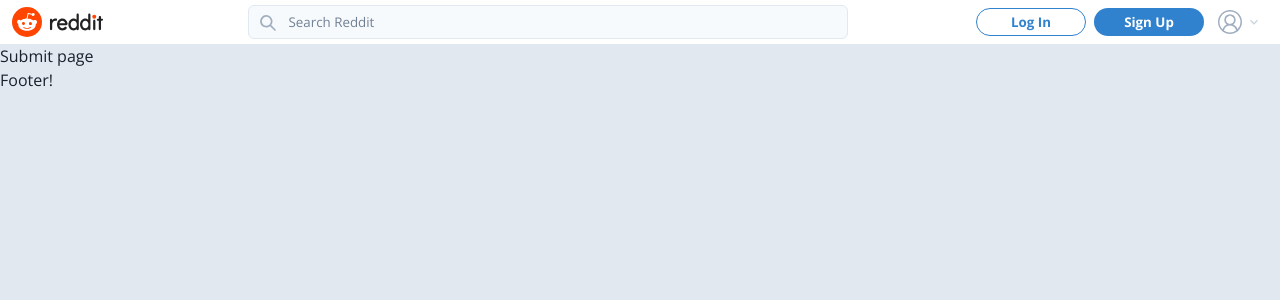
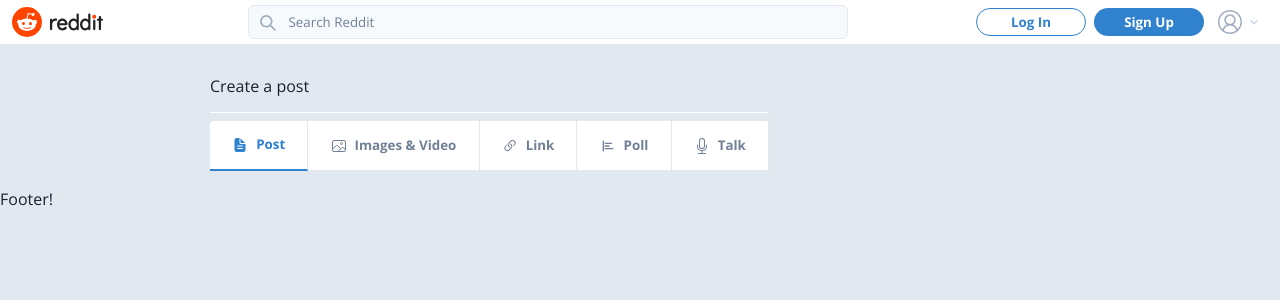
Before and after one commit to fasperger/Reddit-Clone-FCC, a Next.js app: page /r/1/submit in a window 1280 px wide. Shown: the top 300 px of the page. Built offline with nearby package versions, Linux system fonts and the light colour scheme; no server answers.

Commit message:
adds create a post tabs structure

```diff
--- a/src/components/Layout/PageContent.tsx
+++ b/src/components/Layout/PageContent.tsx
@@ -9,19 +9,16 @@
 
     return (
         <Flex
-            border="1px solid red"
             justify="center"
             p="16px 0"
         >
             <Flex
-                border="1px solid green"
                 width="95%"
                 maxWidth="860px"
                 justify="center"
             >
                 {/* Left Hand Side */}
                 <Flex
-                    border="1px solid blue"
                     direction="column"
                     width={{ base: "100%", md: "65%" }}
                     mr={{ base: 0, md: 6 }}
@@ -31,7 +28,6 @@
 
                 {/* Right Hand Side */}
                 <Flex
-                    border="1px solid blue"
                     direction="column"
                     display={{ base: "none", md: "flex" }}
                     flexGrow={1}
--- /dev/null
+++ b/src/components/Posts/NewPostForm.tsx
@@ -0,0 +1,72 @@
+import { Flex, Icon } from '@chakra-ui/react';
+import React, { useState } from 'react';
+import { BsLink45Deg, BsMic } from 'react-icons/bs';
+import { IoDocumentText, IoImageOutline } from 'react-icons/io5';
+import { BiPoll } from 'react-icons/bi';
+import TabItem from './TabItem';
+
+type NewPostFormProps = {
+
+};
+
+const formTabs = [
+    {
+        title: "Post",
+        icon: IoDocumentText,
+    },
+    {
+        title: "Images & Video",
+        icon: IoImageOutline,
+    },
+    {
+        title: "Link",
+        icon: BsLink45Deg,
+    },
+    {
+        title: "Poll",
+        icon: BiPoll,
+    },
+    {
+        title: "Talk",
+        icon: BsMic,
+    },
+]
+
+export type TabItem = {
+    title: string;
+    icon: typeof Icon.arguments;
+}
+
+
+const NewPostForm: React.FC<NewPostFormProps> = () => {
+
+    const [selectedTab, setSelectedTab] = useState(formTabs[0].title);
+    const [textInputs, setTextInputs] = useState({
+        title: "",
+        body: "",
+    })
+
+    const [selectedfile, setSelectedFile] = useState<string>();
+
+    const handleCreatePost = async () => { };
+    const onSelectImage = () => { };
+    const onTextChange = () => { };
+
+    return (
+        <Flex direction="column" bg="white" borderRadius={4} mt={2}>
+            <Flex width="100%">
+                {formTabs.map((item) => (
+                    <TabItem
+                        item={item}
+                        selected={item.title === selectedTab}
+                        setSelectedTab={setSelectedTab} />
+                ))}
+            </Flex>
+            <Flex>
+                {/* <TextInputs /> */}
+            </Flex>
+
+        </Flex>
+    )
+}
+export default NewPostForm;
--- /dev/null
+++ b/src/components/Posts/TabItem.tsx
@@ -0,0 +1,38 @@
+import React from 'react';
+import { TabItem } from './NewPostForm';
+import { Flex, Icon, Text } from '@chakra-ui/react';
+
+type TabItemProps = {
+    item: TabItem;
+    selected: boolean;
+    setSelectedTab: (value: string) => void;
+};
+
+const TabItem: React.FC<TabItemProps> = ({ item, selected, setSelectedTab, }) => {
+
+    return (
+        <Flex
+            justify="center"
+            align="center"
+            flexGrow={1}
+            p="14px 0"
+            cursor="pointer"
+            fontWeight={700}
+            _hover={{
+                bg: "gray.50"
+            }}
+            color={selected ? "blue.500" : "gray.500"}
+            borderWidth={selected ? "0px 1px 2px 0px" : "0px 1px 1px 0px"}
+            borderBottomColor={selected ? "blue.500" : "gray.200"}
+            borderRightColor="gray.200"
+            onClick={() => setSelectedTab(item.title)}
+        >
+
+            <Flex align="center" height="20px" mr={2}>
+                <Icon as={item.icon} />
+            </Flex>
+            <Text fontSize="10pt">{item.title}</Text>
+        </Flex >
+    )
+}
+export default TabItem;
--- a/src/pages/r/[communityId]/submit.tsx
+++ b/src/pages/r/[communityId]/submit.tsx
@@ -1,7 +1,22 @@
+import PageContent from '@/components/Layout/PageContent';
+import { Box, Text } from '@chakra-ui/react';
 import React from 'react';
+import NewPostForm from '@/components/Posts/NewPostForm';
 
 const SubmitPostPage: React.FC = () => {
 
-    return <div>Submit page</div>
+    return (
+        <PageContent>
+            <>
+                <Box p="14px 0" borderBottom="1px solid" borderColor="white">
+                    <Text>Create a post</Text>
+                </Box>
+                <NewPostForm />
+            </>
+            <>
+                {/* About */}
+            </>
+        </PageContent>
+    )
 }
 export default SubmitPostPage;
```
Also changed, not shown: 1 other file (tests, documents, lock files or other folders).
